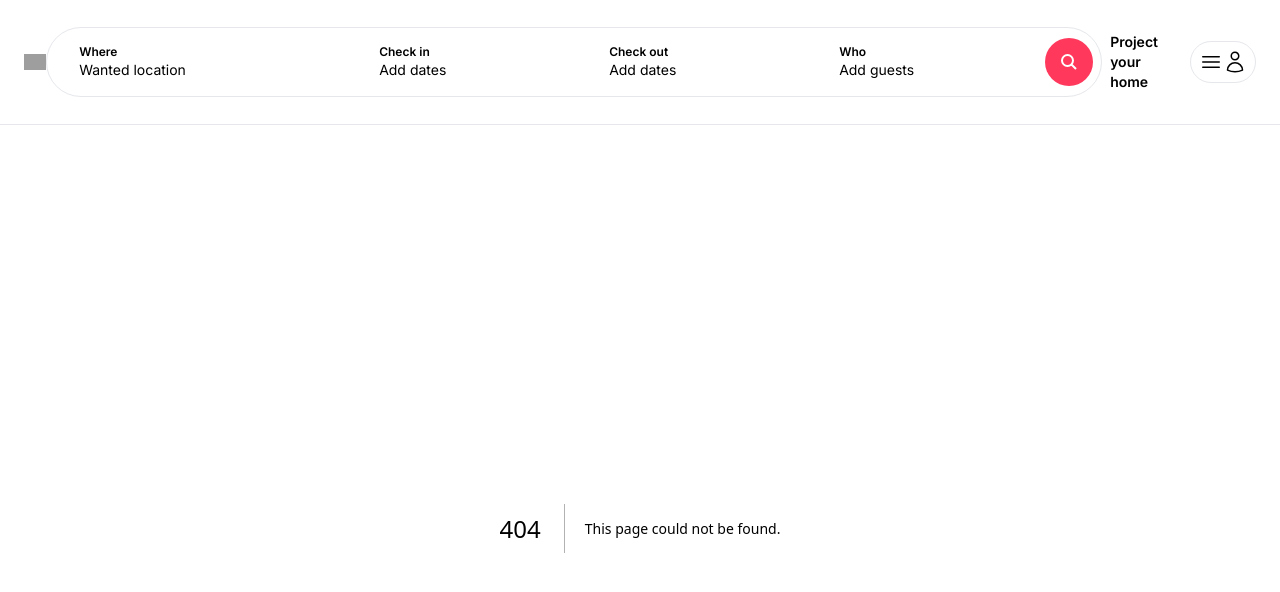
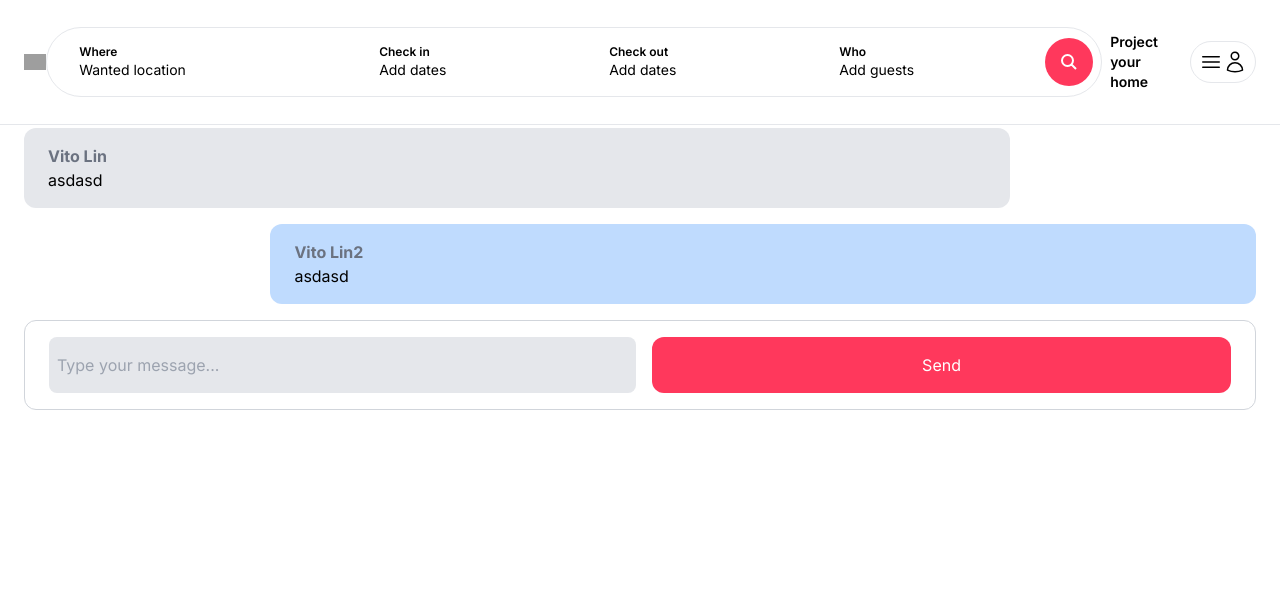
Before and after one commit to 9-8-7-6/fullstack_project, a Next.js app in the folder frontend/project/: page /inbox/1 in a window 1280 px wide. Before the commit this address had no page. Shown: the top 592 px of the page. Built offline with nearby package versions, Linux system fonts and the light colour scheme; grey boxes are pictures that could not be loaded.

Commit message:
add inbox and conversation

```diff
--- /dev/null
+++ b/frontend/project/app/components/forms/CustomButton.tsx
@@ -0,0 +1,22 @@
+interface CustomButtonProps {
+    label: string;
+    className?: string;
+    onClick: () => void;
+}
+
+const CustomButton: React.FC<CustomButtonProps> = ({
+    label,
+    className,
+    onClick
+}) =>{
+    return(
+        <div
+            onClick={onClick}
+            className={`w-full py-4 bg-project hover:bg-project-dark text-white text-center rounded-xl transition cursor-pointer ${className}`}
+        >
+            {label}
+        </div>
+    )
+}
+
+export default CustomButton;
--- /dev/null
+++ b/frontend/project/app/components/inbox/ConversationDetail.tsx
@@ -0,0 +1,39 @@
+'use client';
+
+import CustomButton from "../forms/CustomButton";
+
+const ConversationDetail = () => {
+    return (
+        <>
+            <div className="max-h-[400px] overflow-auto flex flex-col space-y-4">
+                <div className="w-[80%] py-4 px-6 rounded-xl bg-gray-200">
+                    <p className="font-bold text-gray-500">Vito Lin</p>
+
+                    <p>asdasd</p>
+                </div>
+
+                <div className="w-[80%] ml-[20%] py-4 px-6 rounded-xl bg-blue-200">
+                    <p className="font-bold text-gray-500">Vito Lin2</p>
+
+                    <p>asdasd</p>
+                </div>
+            </div>
+
+            <div className="mt-4 py-4 px-6 flex border border-gray-300 space-x-4 rounded-xl ">
+                <input
+                    type="text"
+                    placeholder="Type your message..."
+                    className="w-full p-2 bg-gray-200 rounded-lg"
+                />
+
+                <CustomButton
+                    label='Send'
+                    onClick={() => console.log('Clicked')}
+                    className="w-[100px]"
+                />
+            </div>
+        </>
+    )
+}
+
+export default ConversationDetail;
--- /dev/null
+++ b/frontend/project/app/components/inbox/conversation.tsx
@@ -0,0 +1,11 @@
+const Conversation = () => {
+    return (
+        <div className="px-6 py-4 cursor-pointer border border-gray-300 rounded-xl">
+            <p className="mb-6 text-xl">John Doe</p>
+
+            <p className="text-project-dark">Go to conversation</p>
+        </div>
+    )
+}
+
+export default Conversation;
--- /dev/null
+++ b/frontend/project/app/inbox/[id]/page.tsx
@@ -0,0 +1,12 @@
+import ConversationDetail from "@/app/components/inbox/ConversationDetail";
+
+
+const ConversationPage = () => {
+    return (
+        <main className="max-w-[1500px] mx-auto px-6 pb-6">
+            <ConversationDetail />
+        </main>
+    )
+}
+
+export default ConversationPage;
--- /dev/null
+++ b/frontend/project/app/inbox/page.tsx
@@ -0,0 +1,15 @@
+import Conversation from "../components/inbox/conversation";
+
+const InboxPage = () => {
+    return (
+        <main className="max-w-[1500px] mx-auto px-6 pb-6">
+            <h1 className="mt-6 mb-2 text-2xl">Inbox</h1>
+
+            <Conversation />
+            <Conversation />
+            <Conversation />
+        </main>
+    )
+}
+
+export default InboxPage;
```
